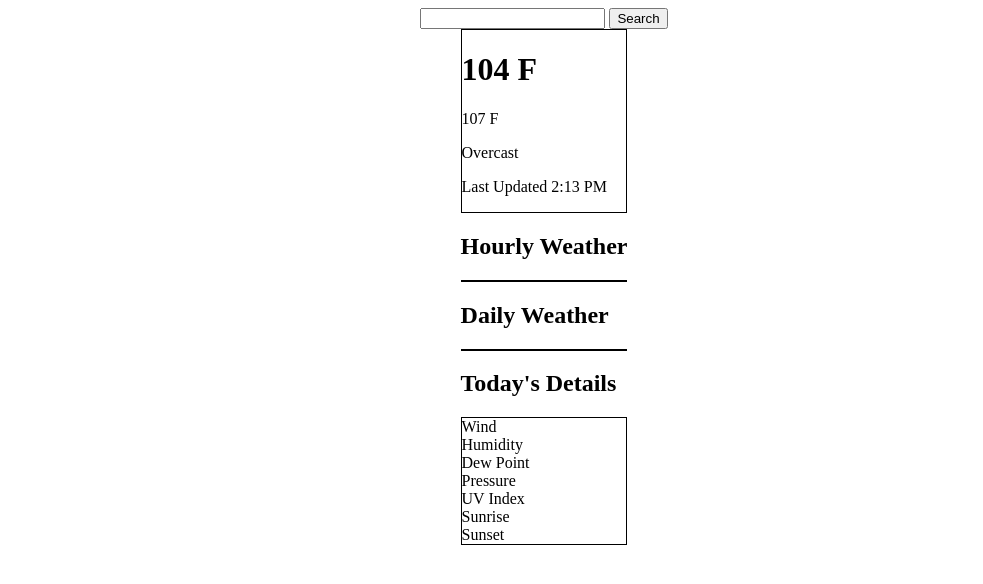
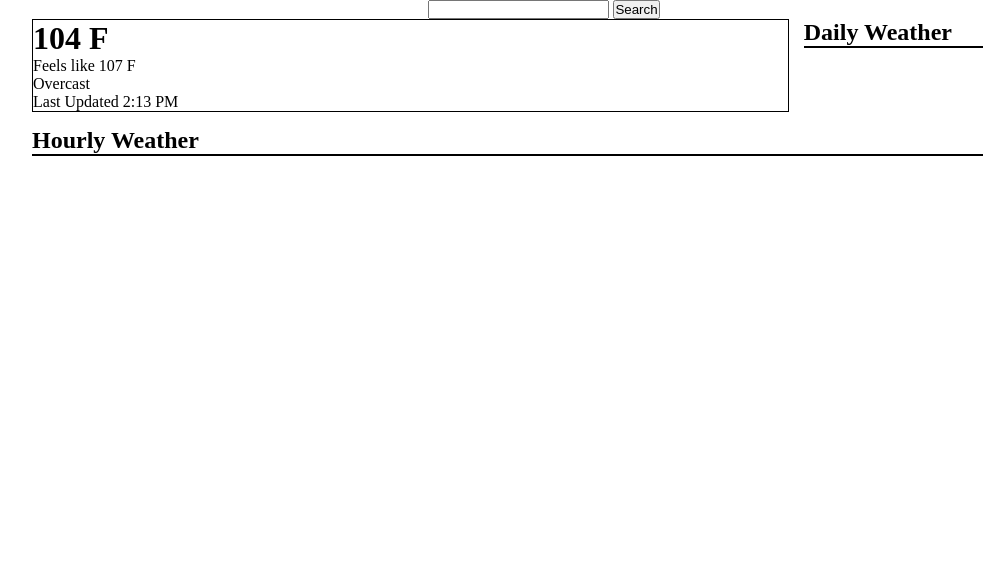
Before and after one commit to hpagon/weather-app, a website built with webpack: page src/index.html in a window 1280 px wide. Shown: the whole page, without its empty margins (96-1079 px from the left). Built offline with nearby package versions, Linux system fonts and the light colour scheme.

Commit message:
Laid out content in css grid

```diff
--- a/src/index.html
+++ b/src/index.html
@@ -18,31 +18,31 @@
         <div id="main-card">
           <div class="card">
             <h1 id="current-temperature">104 F</h1>
-            <p id="feels-like">107 F</p>
+            <p id="feels-like">Feels like 107 F</p>
             <p id="condition">Overcast</p>
             <p>Last Updated <span>2:13 PM</span></p>
           </div>
+        </div>
+        <div id="daily-card">
+          <h2>Daily Weather</h2>
+          <div class="card"></div>
         </div>
         <div id="hourly-card">
           <h2>Hourly Weather</h2>
           <div class="card"></div>
         </div>
-        <div id="daily-card">
-          <h2>Daily Weather</h2>
-          <div class="card"></div>
-        </div>
-        <div id="detail-card">
+        <!-- <div id="detail-card">
           <h2>Today's Details</h2>
           <div class="card">
-            <div class="detail">Wind</div>
-            <div class="detail">Humidity</div>
-            <div class="detail">Dew Point</div>
-            <div class="detail">Pressure</div>
-            <div class="detail">UV Index</div>
-            <div class="detail">Sunrise</div>
-            <div class="detail">Sunset</div>
+            <div class="detail"><p>Wind</p></div>
+            <div class="detail"><p>Humidity</p></div>
+            <div class="detail"><p>DewPoint</p></div>
+            <div class="detail"><p>Pressure</p></div>
+            <div class="detail"><p>UVIndex</p></div>
+            <div class="detail"><p>Sunrise</p></div>
+            <div class="detail"><p>Sunset</p></div>
           </div>
-        </div>
+        </div> -->
       </div>
     </div>
   </body>
--- a/src/js/domEditor.js
+++ b/src/js/domEditor.js
@@ -13,7 +13,7 @@ class DomEditor {
     console.log("Update Main Card Method received data successfully");
   }
   updateHourlyCard(data, hourlyData) {
-    const hourlyCard = document.querySelector("#hourly-card");
+    const hourlyCard = document.querySelector("#hourly-card .card");
     //insert data for up to 48 hours
     for (let i = 0; i < 48; i++) {
       const card = document.createElement("div");
--- a/src/style.css
+++ b/src/style.css
@@ -1,13 +1,42 @@
+* {
+  margin: 0;
+  padding: 0;
+}
+
 #container {
+  height: 100vh;
   display: flex;
   flex-direction: column;
   align-items: center;
 }
 
+/* header styles */
+#header {
+}
+
+/* Main Styles */
+#main {
+  display: grid;
+  grid-template-columns: 3fr 1fr;
+  gap: 15px;
+  width: 80%;
+}
+
+/* Main Card Styles */
+#main-card {
+  grid-template-columns: 1/2;
+}
+
+#hourly-card {
+  grid-column: 1 / 3;
+}
+#hourly-card div {
+  display: flex;
+}
+
+#hourly-card > div > div {
+  width: 300px;
+}
 .card {
   border: 1px solid black;
 }
-
-#header {
-  flex-direction: row;
-}
```
